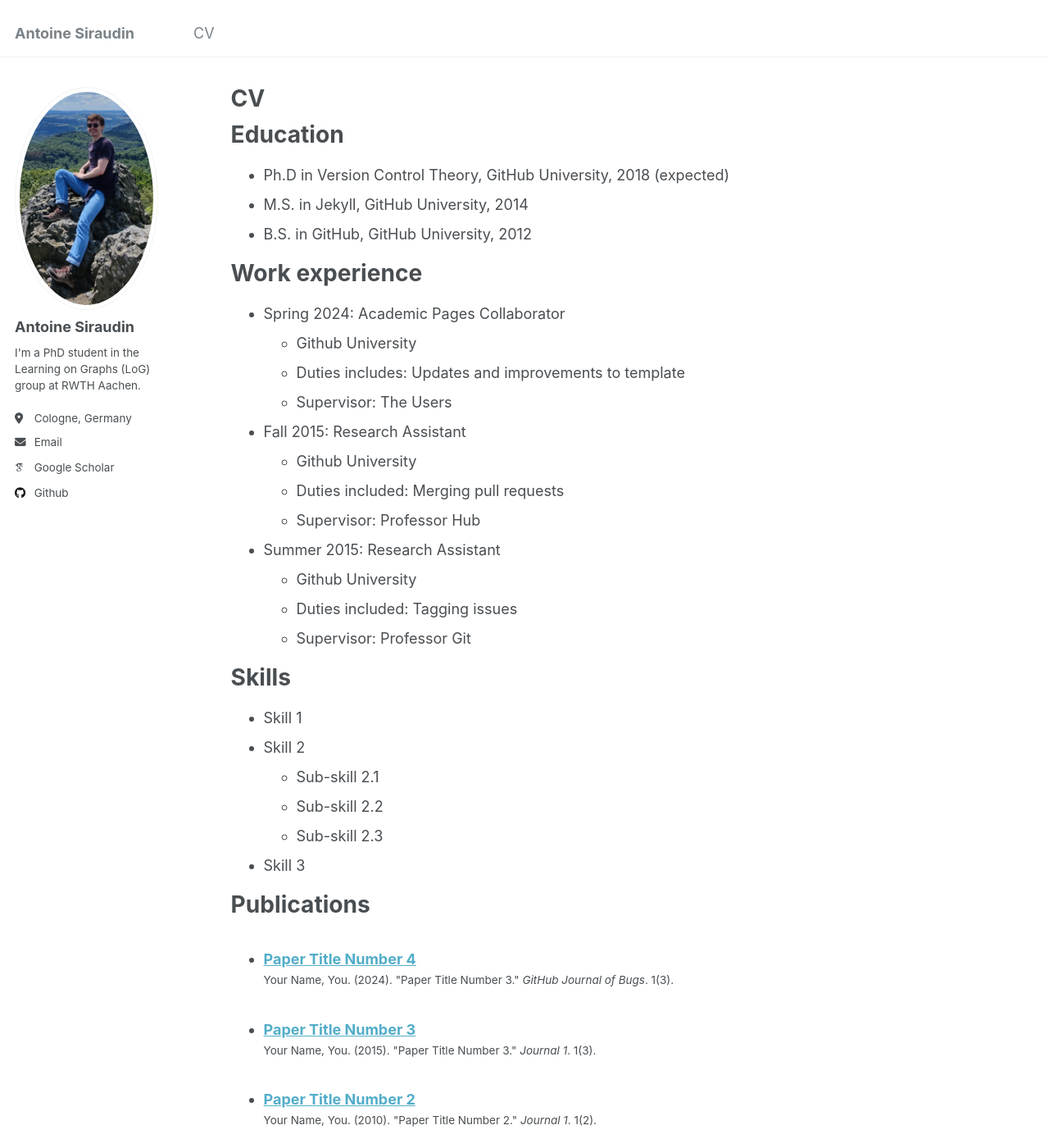
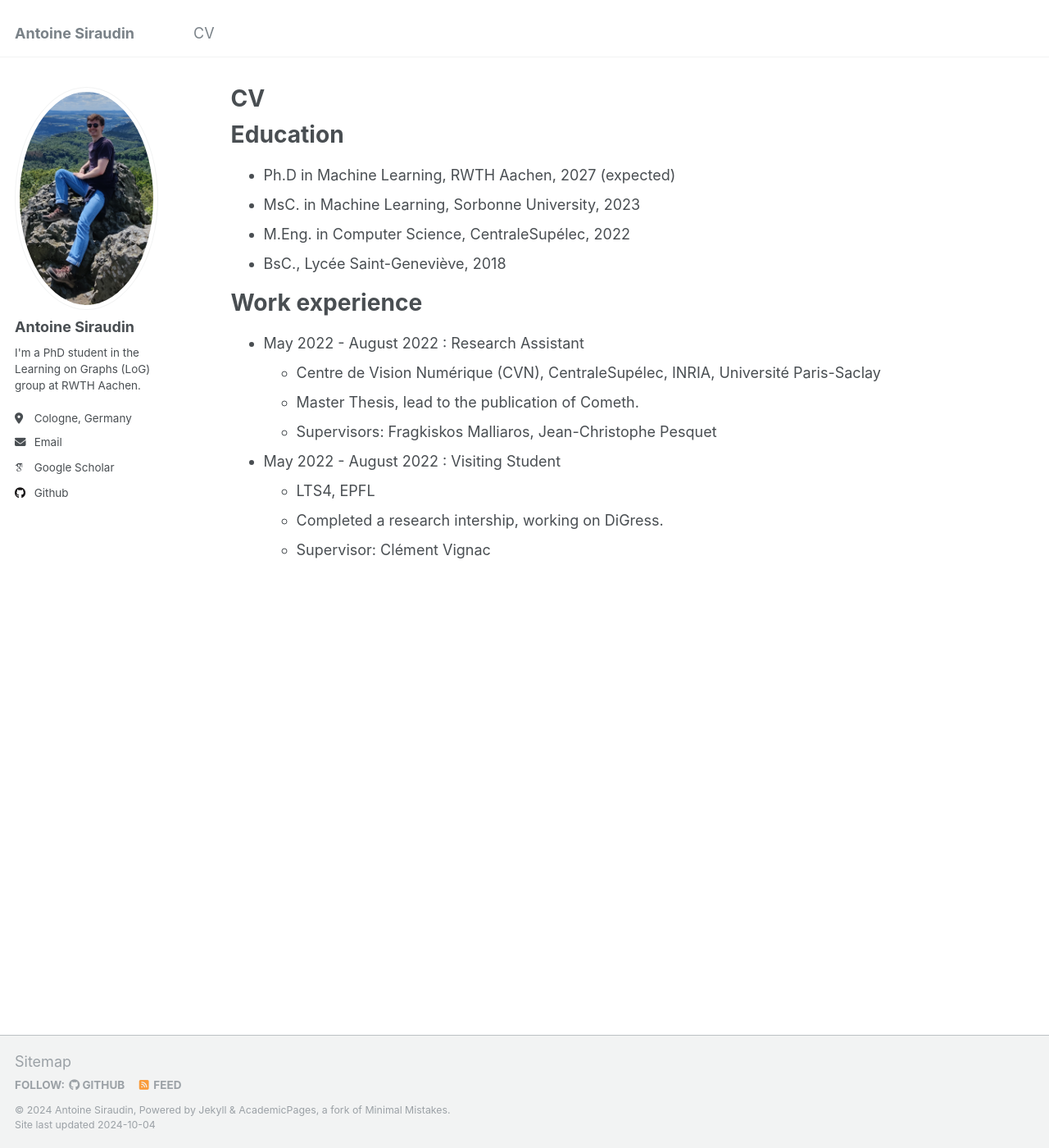
Before and after one commit to asiraudin/asiraudin.github.io, a Jekyll site: the page built from _pages/cv.md, in a window 1280 px wide and 1400 px high. Shown: the whole window at 82% size. Built offline with Jekyll 4.4.1, drawn with Linux system fonts in a browser that asks for light colours; some web fonts are replaced; some of the changed text lies outside the part shown.

Commit message:
Update cv.md

```diff
--- a/_pages/cv.md
+++ b/_pages/cv.md
@@ -11,54 +11,19 @@ redirect_from:
 
 Education
 ======
-* Ph.D in Version Control Theory, GitHub University, 2018 (expected)
-* M.S. in Jekyll, GitHub University, 2014
-* B.S. in GitHub, GitHub University, 2012
+* Ph.D in Machine Learning, RWTH Aachen, 2027 (expected)
+* MsC. in Machine Learning, Sorbonne University, 2023
+* M.Eng. in Computer Science, CentraleSupélec, 2022
+* BsC., Lycée Saint-Geneviève, 2018
 
 Work experience
 ======
-* Spring 2024: Academic Pages Collaborator
-  * Github University
-  * Duties includes: Updates and improvements to template
-  * Supervisor: The Users
+* May 2022 - August 2022 : Research Assistant
+  * Centre de Vision Numérique (CVN), CentraleSupélec, INRIA, Université Paris-Saclay
+  * Master Thesis, lead to the publication of Cometh.
+  * Supervisors: Fragkiskos Malliaros, Jean-Christophe Pesquet
 
-* Fall 2015: Research Assistant
-  * Github University
-  * Duties included: Merging pull requests
-  * Supervisor: Professor Hub
-
-* Summer 2015: Research Assistant
-  * Github University
-  * Duties included: Tagging issues
-  * Supervisor: Professor Git
-
-Skills
-======
-* Skill 1
-* Skill 2
-  * Sub-skill 2.1
-  * Sub-skill 2.2
-  * Sub-skill 2.3
-* Skill 3
-
-Publications
-======
-  <ul>{% for post in site.publications reversed %}
-    {% include archive-single-cv.html %}
-  {% endfor %}</ul>
-
-Talks
-======
-  <ul>{% for post in site.talks reversed %}
-    {% include archive-single-talk-cv.html  %}
-  {% endfor %}</ul>
-
-Teaching
-======
-  <ul>{% for post in site.teaching reversed %}
-    {% include archive-single-cv.html %}
-  {% endfor %}</ul>
-
-Service and leadership
-======
-* Currently signed in to 43 different slack teams
+* May 2022 - August 2022 : Visiting Student
+  * LTS4, EPFL
+  * Completed a research intership, working on DiGress.
+  * Supervisor: Clément Vignac
```
